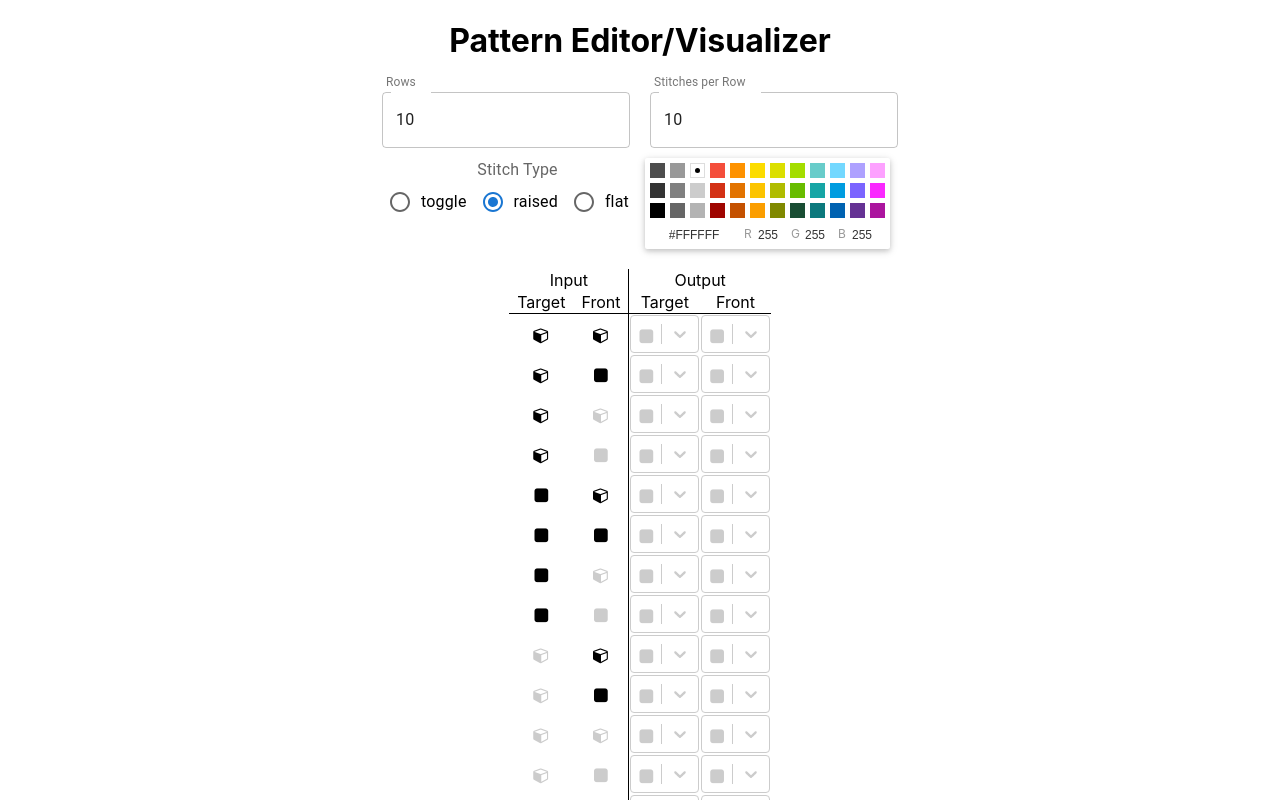
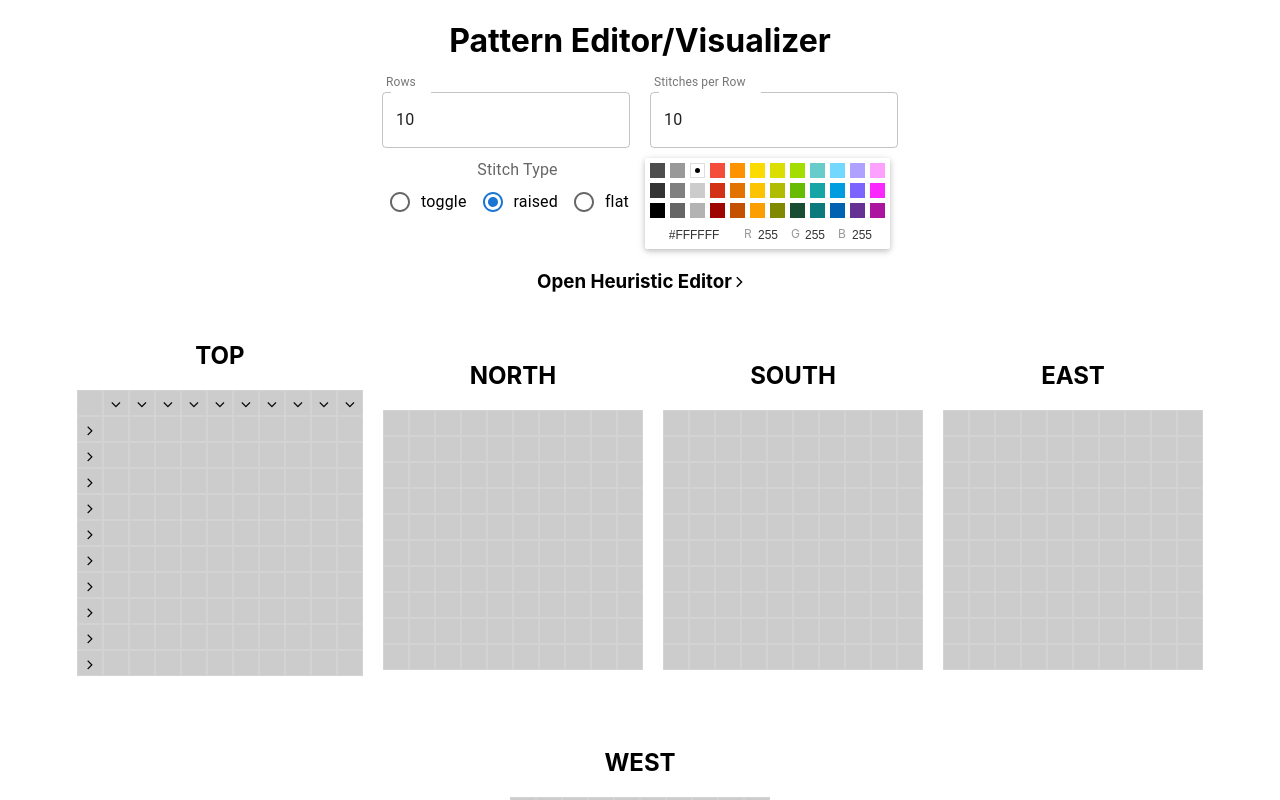
Before and after one commit to amyjzhu/shadow-playground, a React (Create React App) app in the folder pattern-editor/: page / in a window 1280 px wide. Shown: the top 800 px of the page. Built offline with nearby package versions, Linux system fonts and the light colour scheme.

Commit message:
make collapsible

```diff
--- a/pattern-editor/src/HeuristicEditor.jsx
+++ b/pattern-editor/src/HeuristicEditor.jsx
@@ -1,4 +1,4 @@
-import React from "react";
+import React, { useState } from "react";
 import Select, { components } from "react-select";
 
 import { BLACK, GRAY, RAISED, STITCH_CASES } from "./constants";
@@ -26,6 +26,7 @@
 
 export default function HeuristicEditor(props) {
   const { map, onUpdateHeuristic } = props;
+  let [isOpen, setIsOpen] = useState(false);
 
   const cases = [];
   Object.keys(map).forEach((key) => {
@@ -48,6 +49,14 @@
 
   return (
     <div>
+      <h3 style={{ cursor: "pointer" }} onClick={() => setIsOpen(!isOpen)}>
+        Open Heuristic Editor{" "}
+        <i
+          style={{ paddingTop: 5 }}
+          className={`fa fa-angle-${isOpen ? "down" : "right"}`}
+        ></i>
+      </h3>
+      {isOpen && (
         <table style={{ margin: "auto", marginTop: 20 }}>
           <tbody>
             <tr>
@@ -110,6 +119,7 @@
             ))}
           </tbody>
         </table>
+      )}
     </div>
   );
 }
```
Lines whose indentation alone changed are shown as unchanged.
